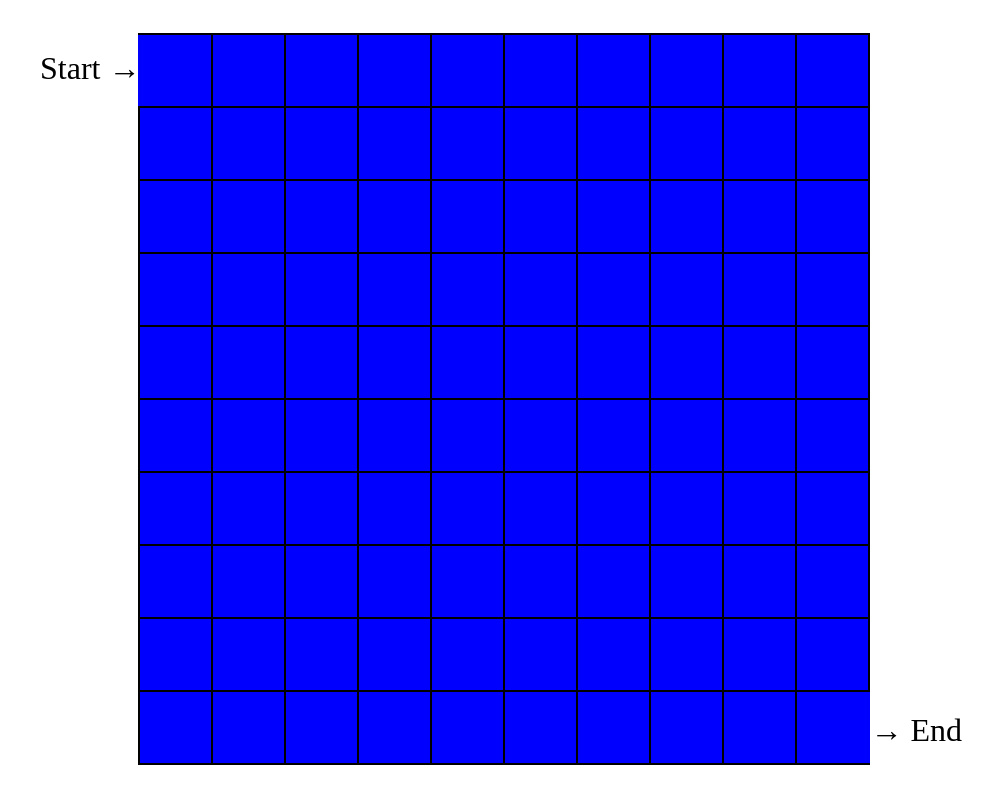
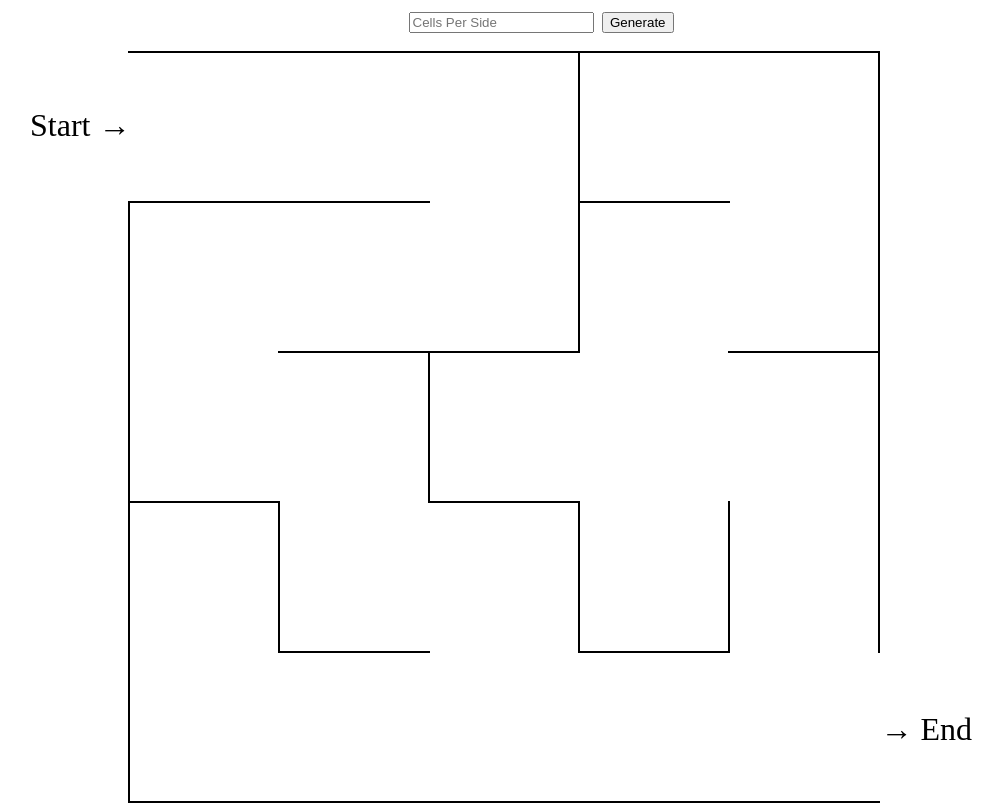
Before and after one commit to ScottHenshaw86/maze-generation-DFS, a plain HTML site: page index.html in a window 1280 px wide. Shown: the whole page, without its empty margins (139-1141 px from the left). Drawn offline with Linux system fonts and the light colour scheme.

Commit message:
add input

```diff
--- a/index.html
+++ b/index.html
@@ -11,10 +11,14 @@
 </head>
 
 <body>
+    <div id="controls">
+        <input id="input" type="text" placeholder="Cells Per Side">
+        <button id="generateBtn">Generate</button>
+    </div>
     <main>
-        <p id="start">Start → </p>
+        <p id="start" class="hidden">Start → </p>
         <div id="maze"></div>
-        <p id="end"> → End</p>
+        <p id="end" class="hidden"> → End</p>
     </main>
 </body>
 
--- a/script.js
+++ b/script.js
@@ -1,17 +1,23 @@
+// CHANGE DELAY TO SPEED UP OR SLOW DOWN THE ANIMATION
+// FASTEST POSSIBLE = 0
+const DELAY = 0; // milliseconds
+
+const doIt = (numPerSide = 10, slowDown = null) => {
+    maze.innerHTML = "";
     // ~~~~~~~~~~~~~~~~~~~~~~~~~~~~~~~~~~
-// ~~~~~~~~~ Create Grid ~~~~~~~~~~~~
+    // ~~~~~~~~~ CREATE GRID ~~~~~~~~~~~~
     // ~~~~~~~~~~~~~~~~~~~~~~~~~~~~~~~~~~
-const numPerSide = 10;
-const cellSize = 750 / numPerSide;
+    const cellSize = 750 / numPerSide + 2;
     const lineHeight = 54.4 * numPerSide ** -1.11; // calculated in Excel
-document.body.style.lineHeight = lineHeight + "rem";
+    start.style.lineHeight = lineHeight + "rem";
+    end.style.lineHeight = lineHeight + "rem";
 
-// generate rows
+    // GENERATE ROWS
     for (let row = 0; row < numPerSide; row++) {
         const rowDiv = document.createElement("div");
         rowDiv.classList.add("row");
 
-    // generate colums
+        // GENERATE COLUMNS
         for (let col = 0; col < numPerSide; col++) {
             const colDiv = document.createElement("div");
             colDiv.classList.add("col");
@@ -19,15 +25,135 @@ for (let row = 0; row < numPerSide; row++) {
             colDiv.dataset.y = row;
             colDiv.style.width = cellSize + "px";
             colDiv.style.height = cellSize + "px";
+            colDiv.style.fontSize = cellSize + "px";
             rowDiv.appendChild(colDiv);
         }
         maze.appendChild(rowDiv);
     }
 
     // ~~~~~~~~~~~~~~~~~~~~~~~~~~~~~~~~~~
-// ~~~~~~~~~ Create Paths ~~~~~~~~~~~
+    // ~~~~~~~~~ CREATE PATHS ~~~~~~~~~~~
     // ~~~~~~~~~~~~~~~~~~~~~~~~~~~~~~~~~~
+    let current = maze.children[0].children[0];
+    current.dataset.visited = true;
+    current.style.backgroundColor = "transparent";
+    const visitedCells = [current];
+    let totalVisited = 1;
+    let directions = ["N", "S", "E", "W"];
 
     const juggernaut = () => {
+        if (totalVisited === numPerSide ** 2) {
+            // FINISHED
+            current.style.backgroundColor = "transparent";
+            start.classList.remove("hidden");
+            end.classList.remove("hidden");
+            clearInterval(creator);
+            generateBtn.classList.remove("hidden");
+            return;
+        }
+        if (directions.length === 0) {
+            // DEAD-END, START BACKTRACKING
+            directions = ["N", "S", "E", "W"];
+            const previous = visitedCells.pop();
+            previous.style.backgroundColor = "transparent";
+            previous.textContent = "";
+            current = visitedCells[visitedCells.length - 1];
+            current.style.backgroundColor = "green";
+            return;
+        }
+
+        const randomIndex = Math.floor(Math.random() * directions.length);
+        const direction = directions[randomIndex];
+        directions.splice(randomIndex, 1);
+
+        console.log(current);
+        let newX = parseInt(current.dataset.x);
+        let newY = parseInt(current.dataset.y);
+        switch (direction) {
+            case "N":
+                newY--;
+                current.textContent = "↑";
+                break;
+            case "S":
+                newY++;
+                current.textContent = "↓";
+                break;
+            case "E":
+                newX++;
+                current.textContent = "→";
+                break;
+            case "W":
+                newX--;
+                current.textContent = "←";
+                break;
+        }
+
+        if (
+            newX < 0 ||
+            newY < 0 ||
+            newX >= numPerSide ||
+            newY >= numPerSide
+        ) {
+            // OUT OF BOUNDS
+            return;
+        }
+
+        if ("visited" in maze.children[newY].children[newX].dataset) {
+            // ALREADY VISITED
+            return;
+        }
+
+        // ABLE TO MOVE IN CURRENT DIRECTION
+        const next = maze.children[newY].children[newX];
+        current.style.backgroundColor = "transparent";
+        next.style.backgroundColor = "green";
+        next.dataset.visited = true;
+        visitedCells.push(next);
+        totalVisited++;
+
+        directions = ["N", "S", "E", "W"];
+
+        switch (direction) {
+            case "N":
+                current.style.borderTop = "none";
+                next.style.borderBottom = "none";
+                directions.splice(directions.indexOf("S"), 1);
+                break;
+            case "S":
+                current.style.borderBottom = "none";
+                next.style.borderTop = "none";
+                directions.splice(directions.indexOf("N"), 1);
+                break;
+            case "E":
+                current.style.borderRight = "none";
+                next.style.borderLeft = "none";
+                directions.splice(directions.indexOf("W"), 1);
+                break;
+            case "W":
+                current.style.borderLeft = "none";
+                next.style.borderRight = "none";
+                directions.splice(directions.indexOf("E"), 1);
+                break;
 
         }
+
+        current.textContent = "";
+        current = next;
+
+    }
+
+    // ~~~~~~~~~~~~~~~~~~~~~~~~~~~~~~~~~~
+    // ~~~~~~~~~~ SET IT OFF ~~~~~~~~~~~~
+    // ~~~~~~~~~~~~~~~~~~~~~~~~~~~~~~~~~~
+    const delay = slowDown ?? 0;
+    creator = setInterval(juggernaut, delay);
+}
+
+generateBtn.addEventListener('click', () => {
+    start.classList.add("hidden");
+    end.classList.add("hidden");
+    generateBtn.classList.add("hidden");
+    doIt(input.value, DELAY);
+});
+
+doIt(5, DELAY);
--- a/style.css
+++ b/style.css
@@ -5,17 +5,36 @@
 
 body {
     display: flex;
+    flex-direction: column;
     justify-content: center;
     align-items: center;
     height: 100vh;
     font-size: 2rem;
-    line-height: 1.7rem;
+}
+
+#controls {
+    position: relative;
+}
+
+input {
+    margin-bottom: 20px;
+}
+
+#generateBtn {
+    position: absolute;
+    right: -80px;
+    bottom: 20px;
+    transition: 1s;
 }
 
 main {
     display: flex;
     justify-content: center;
     align-items: center;
+}
+
+p {
+    transition: 1s;
 }
 
 #start {
@@ -26,16 +45,22 @@ main {
     align-self: flex-end;
 }
 
+#maze {
+    height: 750px;
+}
+
 .row {
     display: flex;
 }
 
 .col {
     width: 50px;
-    aspect-ratio: 1;
     border: 2px solid black;
     background-color: blue;
     margin: -2px 0 0 -2px;
+    display: flex;
+    justify-content: center;
+    align-items: center;
 }
 
 .row:first-child .col:first-child {
@@ -45,3 +70,8 @@ main {
 .row:last-child .col:last-child {
     border-right: none;
 }
+
+.hidden {
+    opacity: 0;
+    pointer-events: none;
+}
```
Lines whose indentation alone changed are shown as unchanged.
